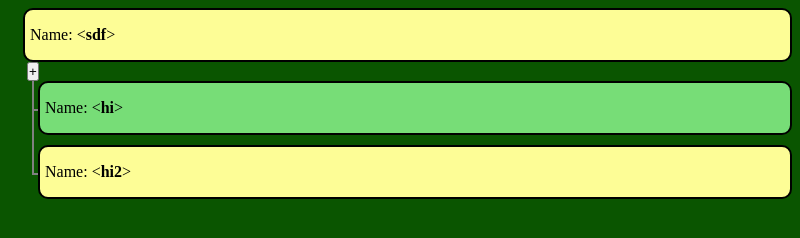
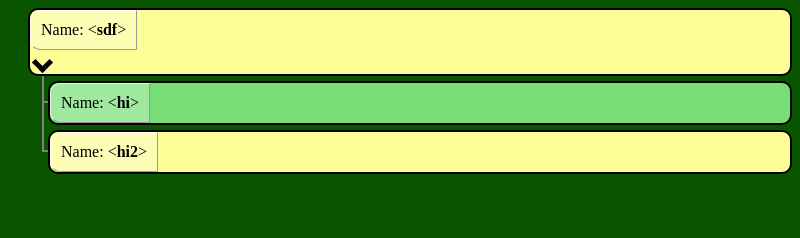
Before and after one commit to alextigernick/SDFHelper, an Electron app: page src/test.html in a window 800 px wide. Drawn offline with Linux system fonts and the light colour scheme.

Commit message:
Begginnings of the tree css

```diff
--- a/src/test.html
+++ b/src/test.html
@@ -1,97 +1,31 @@
 <!DOCTYPE html>
 <html>
     <head>
-        <style>
-        body {background-color: rgb(10, 85, 0);}
-        .element, .attribute{
+        <link rel="stylesheet" href="tree.css">
+        <script>
+            function openlist(obj){
 
-            margin-left: 5px;
-            padding-bottom: 5px;
-            padding-left: 10px;
-            margin-bottom: 5px;
+                var el = obj.parentElement.parentElement.getElementsByClassName("elementlist")[0];
+                if (el.style.display === "none") {
+                    el.style.display = "block";
+                    obj.style.transform = "rotate(45deg)"
+                } else {
+                    el.style.display = "none";
+                    obj.style.transform = "rotate(-45deg)"
+                }
 
-        }
-        .cont {
-            border-color: black;
-            border-style: solid;
-            border-width: 2px;
-            border-radius: 10px;
-            padding-left: 5px;
-        }
-        .attribute > .cont {
-            background-color: #77dd77;
-        }
-        .element > .cont {
-            background-color: #fdfd96;
-        }
-
-        ul {
-            padding: 0;
-            margin: 0;
-            list-style-type: none;
-            position: relative;
-        }
-        li {
-            list-style-type: none;
-            margin-left: 5px;
-        }
-        li {
-            padding-left: 5px;
-            position: relative;
-        }
-        li::before {
-            content:'';
-            position: absolute;
-            left: 4px;
-            bottom: 50%;
-            width: 5px;
-            height: calc(50% + 10px);
-            border: 2px solid gray;
-            border-top: 0 none transparent;
-            border-right: 0 none transparent;
-            z-index: -1;
-        }
-        li:not(:last-child)::after {
-            content:'';
-            position: absolute;
-            left: 4px;
-            top: 50%;
-            height: 50%;
-            width: 5px;
-            border: 2px solid gray;
-            border-bottom: 0 none transparent;
-            border-top: 0 none transparent;
-            border-right: 0 none transparent;
-            z-index: -1;
-        }
-        .cont > p.title::before {
-            font-weight: normal;
-            content: "Name: <";
-        }
-        .cont > p.title::after {
-            font-weight: normal;
-            content: ">";
-        }
-        .cont > p.title{
-            font-weight: bold;
-        }
-        ul.elementlist::before{
-            content: "";
-        }
-        .listopen{
-            z-index: 1;
-            padding: 0 0 0 0;
-            margin-left: 4px;
-        }
-        </style>
+            }
+        </script>
     </head>
     <body>
         <div class="element">
+
             <div class="cont">
                 <p class="title">sdf</p>
+                <br>
+                <element class="arrow" onclick="openlist(this)"></element>
             </div>
             <ul class="elementlist">
-                <button class="listopen">+</button>
                 <li class="attribute">
                     <div class="cont">
                         <p class="title">hi</p>
--- a/src/tree.css
+++ b/src/tree.css
@@ -1,16 +1,110 @@
-<!DOCTYPE html>
-<html>
-<head>
-<style>
-body {background-color: powderblue;}
-h1   {color: blue;}
-p    {color: red;}
-</style>
-</head>
-<body>
+body {background-color: rgb(10, 85, 0);}
 
-<h1>This is a heading</h1>
-<p>This is a paragraph.</p>
+.element, .attribute{
+    margin-left: 5px;
+    padding-bottom: 0px;
+    padding-left: 15px;
+}
+.cont {
+    border-color: black;
+    border-style: solid;
+    border-width: 2px;
+    border-radius: 10px;
+    padding-left: 5px;
+    margin-bottom: 5px;
+}
+.attribute > .cont {
+    background-color: #77dd77;
+}
+.element > .cont {
+    background-color: #fdfd96;
+}
 
-</body>
-</html>
+ul {
+    padding: 0;
+    margin: 0;
+    list-style-type: none;
+    position: relative;
+}
+li {
+    list-style-type: none;
+    margin-left: 5px;
+}
+li {
+    padding-left: 5px;
+    position: relative;
+}
+li::before {
+    content:'';
+    position: absolute;
+    left: 9px;
+    bottom: 50%;
+    width: 5px;
+    height: calc(50% + 10px);
+    border: 2px solid gray;
+    border-top: 0 none transparent;
+    border-right: 0 none transparent;
+    z-index: -1;
+}
+li:not(:last-child)::after {
+    content:'';
+    position: absolute;
+    left: 9px;
+    top: 50%;
+    height: 50%;
+    width: 5px;
+    border: 2px solid gray;
+    border-bottom: 0 none transparent;
+    border-top: 0 none transparent;
+    border-right: 0 none transparent;
+    z-index: -1;
+}
+.cont > p.title::before {
+    font-weight: normal;
+    content: "Name: <";
+}
+.cont > p.title::after {
+    font-weight: normal;
+    content: ">";
+}
+.cont > p.title{
+    font-weight: bold;
+    background-color: rgba(255, 255, 255, 0.3);
+    display: inline-block;
+    padding: 10px;
+    margin: 0px;
+    margin-top: 0px;
+    margin-left: -5px;
+    border-top-left-radius: 10px;
+    border-bottom-left-radius: 10px;
+    border-top: 1px solid rgba(255, 255, 255, 0.7);
+    border-left: 1px solid rgba(255, 255, 255, 0.7);
+    border-right: 1px solid #999;
+    border-bottom: 1px solid #999;
+}
+ul.elementlist::before{
+    content: "";
+}
+.listopen{
+    z-index: 1;
+    padding: 0 0 0 0;
+    margin-left: 4px;
+}
+
+.arrow {
+    border: solid black;
+    border-width: 0 5px 5px 0;
+    display: inline-block;
+    padding: 5px;
+    margin-top: 5px;
+    transform: rotate(45deg);
+
+}
+.arrow:hover {
+    border: solid orange;
+    border-width: 0 5px 5px 0;
+    display: inline-block;
+    padding: 5px;
+    margin-top: 5px;
+    transform: rotate(45deg);
+}
```
